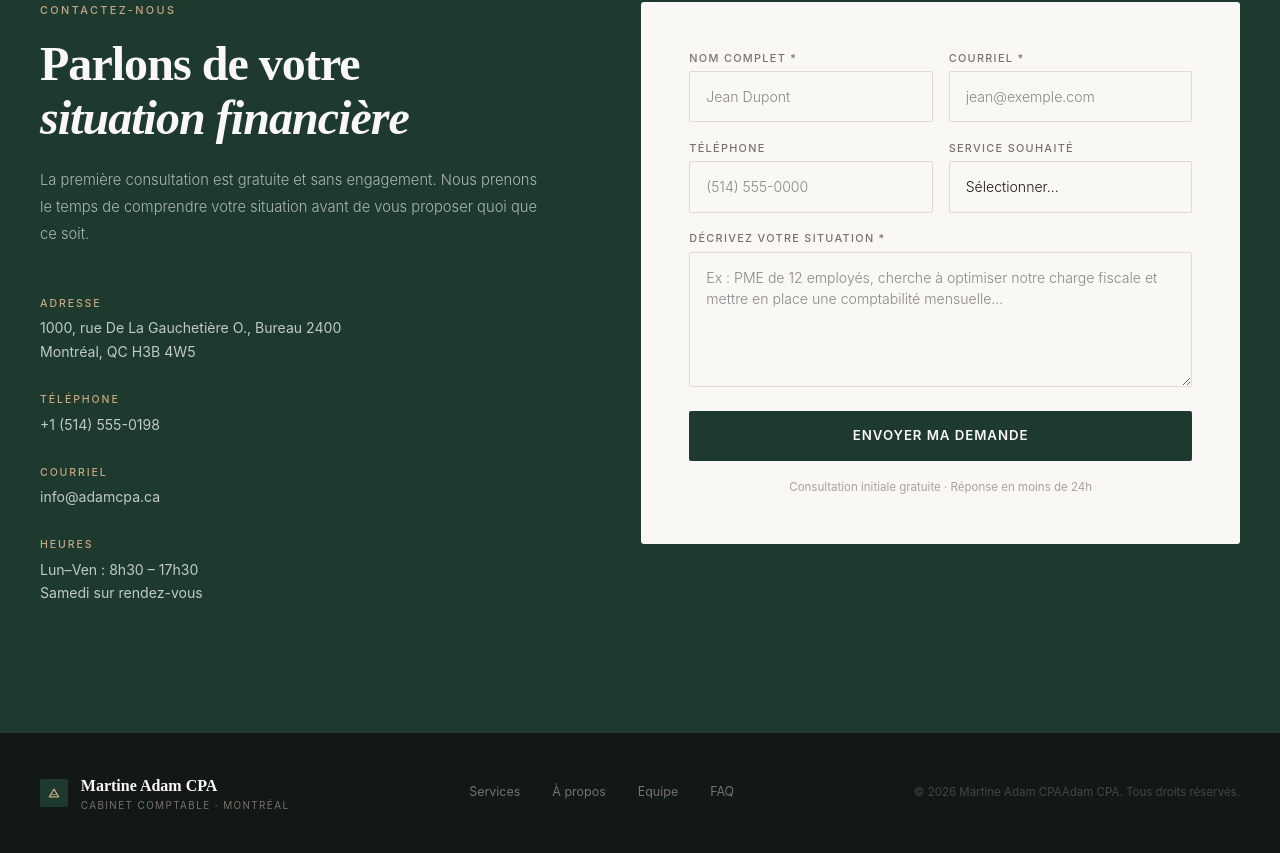
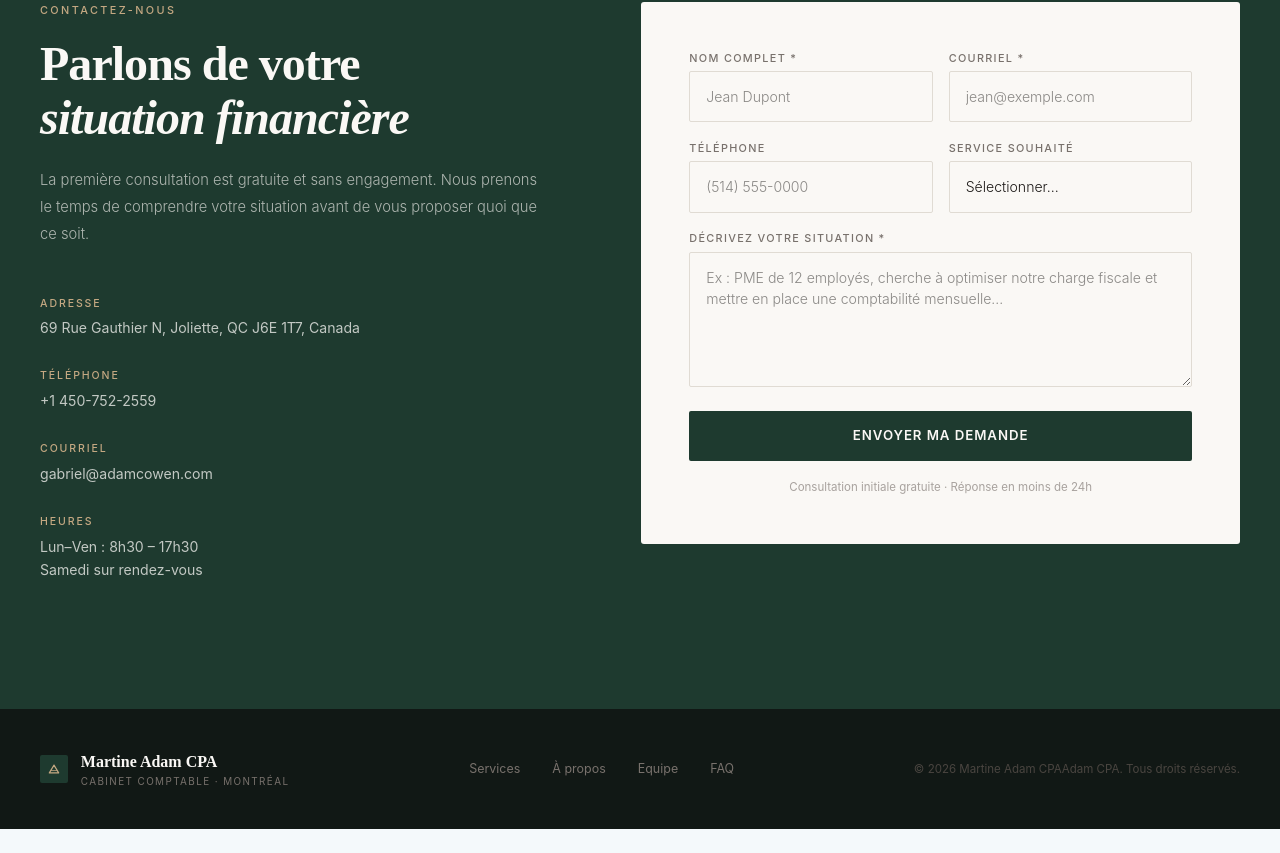
Before and after one commit to YosfNaciri/martine-adam-form-js, a React (Vite) app: page / in a window 1280 px wide. Shown: the part 5570-6423 px from the top of the page. After the commit the page ends 6399 px from the top, so only its background shows below. Built offline with nearby package versions, Linux system fonts and the light colour scheme; no server answers.

Commit message:
contact infos

```diff
--- a/src/pages/LandingPage.jsx
+++ b/src/pages/LandingPage.jsx
@@ -632,9 +632,9 @@ function Contact() {
             </p>
             <div style={{ display: 'flex', flexDirection: 'column', gap: '1.8rem' }}>
               {[
-                { label: 'Adresse', value: '1000, rue De La Gauchetière O., Bureau 2400\nMontréal, QC H3B 4W5' },
-                { label: 'Téléphone', value: '+1 (514) 555-0198' },
-                { label: 'Courriel', value: 'info@adamcpa.ca' },
+                { label: 'Adresse', value: '69 Rue Gauthier N, Joliette, QC J6E 1T7, Canada' },
+                { label: 'Téléphone', value: '+1 450-752-2559' },
+                { label: 'Courriel', value: 'gabriel@adamcowen.com' },
                 { label: 'Heures', value: 'Lun–Ven : 8h30 – 17h30\nSamedi sur rendez-vous' },
               ].map(item => (
                 <div key={item.label}>
```
